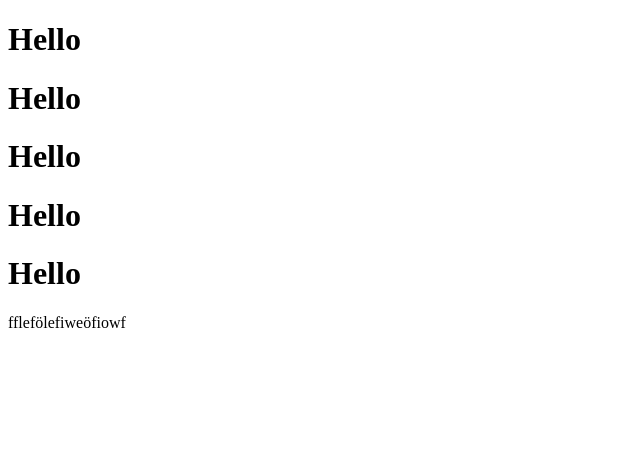
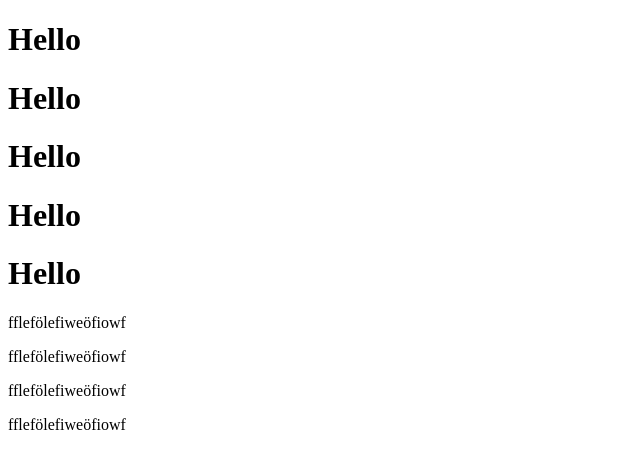
Before and after one commit to Naylin94/test123, a plain HTML site: page index.html in a window 1280 px wide. Shown: the whole page, without its empty margins (0-640 px from the left). Drawn offline with Linux system fonts and the light colour scheme.

Commit message:
Update index.html
add p tagg more1

```diff
--- a/index.html
+++ b/index.html
@@ -12,5 +12,8 @@
     <h1>Hello</h1>
     <h1>Hello</h1>
     <p>fflefölefiweöfiowf</p>
+    <p>fflefölefiweöfiowf</p>
+    <p>fflefölefiweöfiowf</p>
+    <p>fflefölefiweöfiowf</p>
 </body>
 </html>
```
